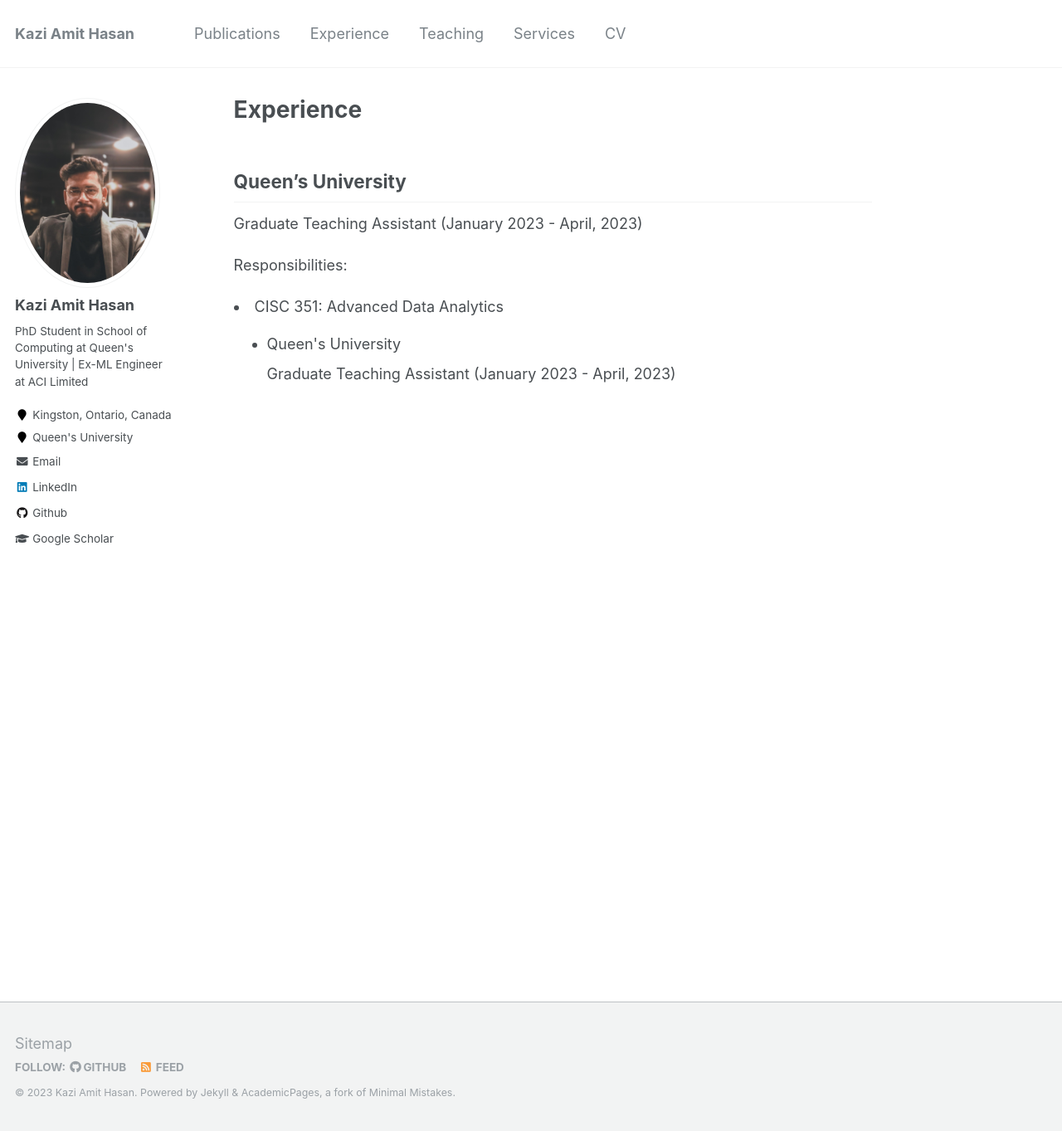
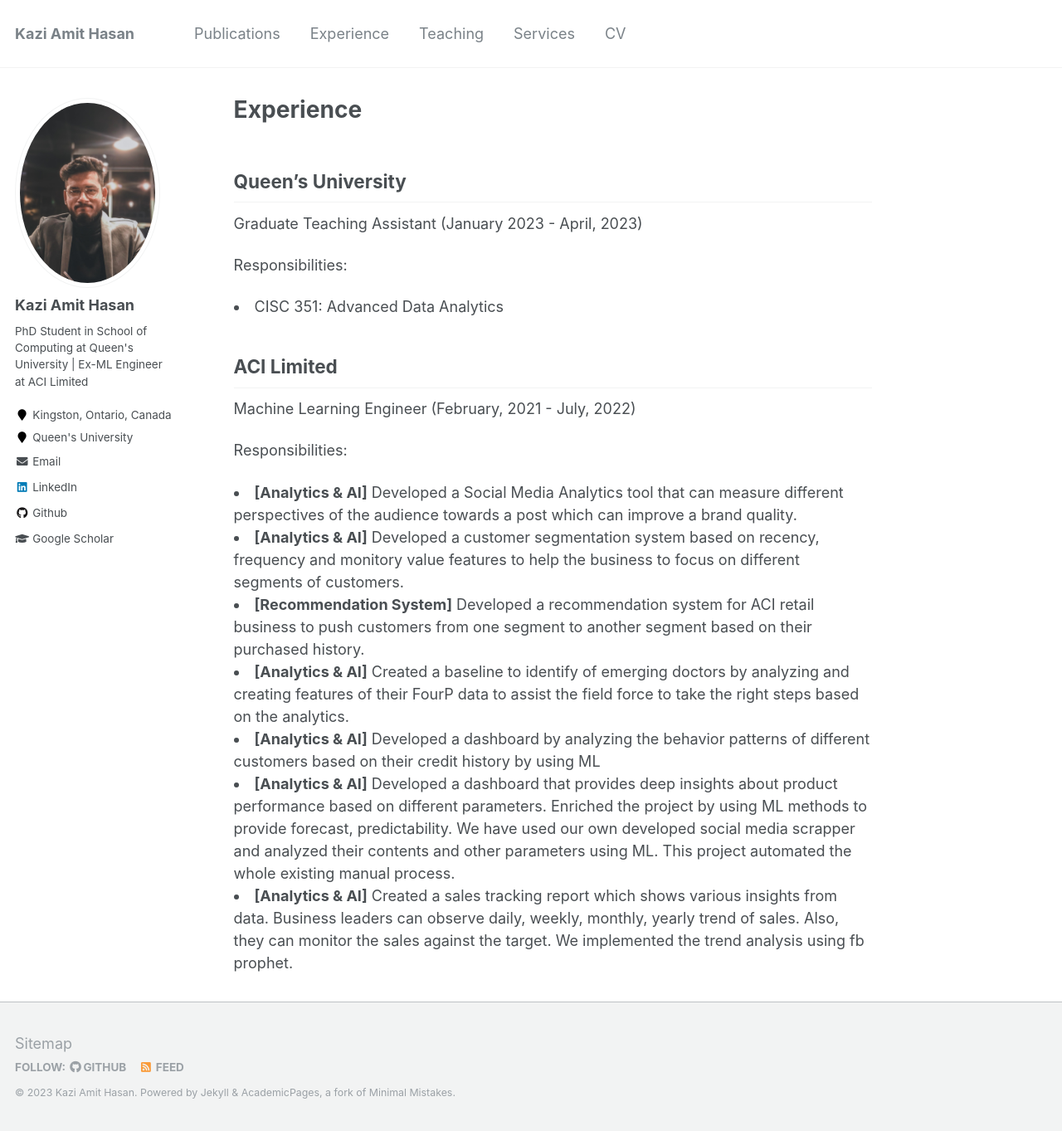
Before and after one commit to KaziAmitHasan/kaziamithasan.github.io, a Jekyll site: the page built from _pages/experiences.md, in a window 1280 px wide and 1363 px high. Shown: the whole window at 83% size. Built offline with Jekyll 4.4.1, drawn with Linux system fonts in a browser that asks for light colours.

Commit message:
info updated

```diff
--- a/_pages/experiences.md
+++ b/_pages/experiences.md
@@ -4,18 +4,27 @@
 ---
 
 ## Queen's University
+
 Graduate Teaching Assistant (January 2023 - April, 2023)
 
 Responsibilities:
+
 <li> CISC 351: Advanced Data Analytics</li>
 
-<ul>
+## ACI Limited
 
-<li> Queen's University</li>
+Machine Learning Engineer (February, 2021 - July, 2022)
 
-
-Graduate Teaching Assistant (January 2023 -
-              April, 2023)
-
-
-</ul>
+Responsibilities:
+<li> <b>[Analytics & AI]</b> Developed a Social Media Analytics tool that can measure different perspectives of the
+audience towards a post which can improve a brand quality.</li>
+<li> <b>[Analytics & AI]</b> Developed a customer segmentation system based on recency, frequency and monitory value
+features to help the business to focus on different segments of customers.</li>
+<li> <b>[Recommendation System]</b> Developed a recommendation system for ACI retail business to push customers
+from one segment to another segment based on their purchased history.</li>
+<li> <b>[Analytics & AI]</b> Created a baseline to identify of emerging doctors by analyzing and creating features
+of their FourP data to assist the field force to take the right steps based on the analytics.</li>
+<li> <b>[Analytics & AI]</b> Developed a dashboard by analyzing the behavior patterns of different customers based on their credit history by using ML</li>
+<li> <b>[Analytics & AI]</b> Developed a dashboard that provides deep insights about product performance based on different parameters. Enriched the project by using ML methods to provide forecast, predictability. We have used our own developed social media scrapper and analyzed their contents and other parameters using ML. This project automated the whole existing manual process. </li>
+<li> <b>[Analytics & AI]</b> Created a sales tracking report which shows various insights from data. Business leaders can observe daily, weekly, monthly, yearly trend of sales. Also, they can monitor the sales against the target. We implemented the trend analysis using fb prophet.
+</li>
```
